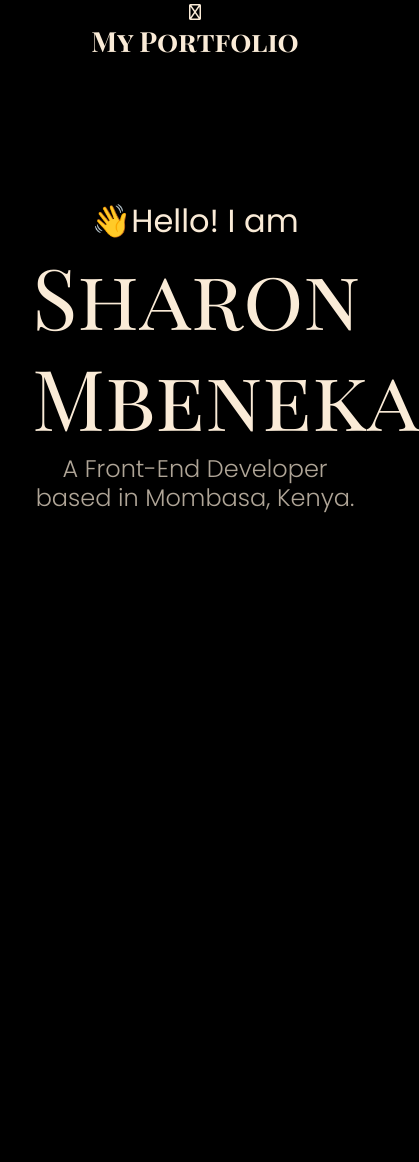
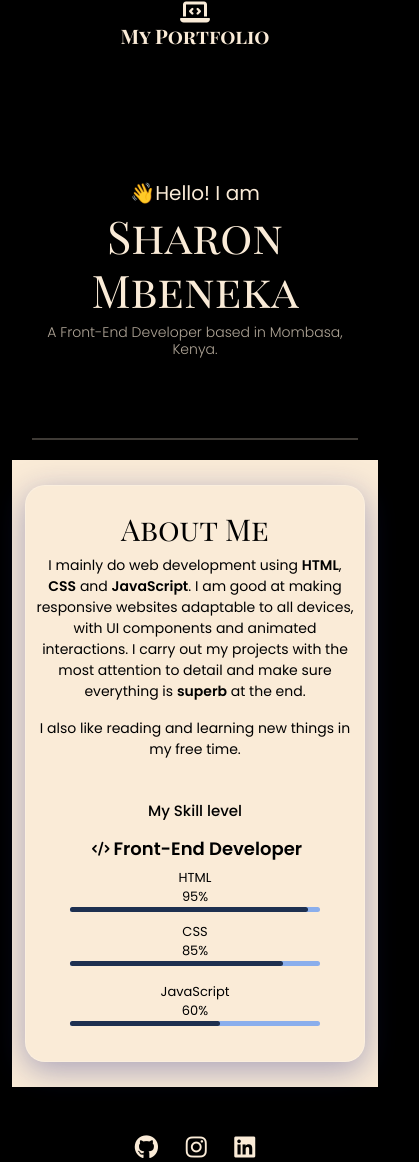
Before and after one commit to Multive018/my-portfolio-project, a plain HTML site: page index.html in a window 390 px wide. Shown: the whole page, 419 px wide, since content can reach past the window. Before the commit the page ends 844 px from the top, so only its background shows below. Drawn offline with nearby package versions, Linux system fonts and the light colour scheme; a web font is replaced by a local one.

Commit message:
added the about-me section

```diff
--- a/index.html
+++ b/index.html
@@ -15,7 +15,7 @@
 <body>
   <div class="container-fluid">
     <div class="header text-center">
-      <i class="fa-regular fa-circle-nodes fa-spin" style="color: #faebd7;"></i>
+      <i class="fa-solid fa-laptop-code fa-bounce fa-xl" style="color: #faebd7;"></i>
       <br>
       <h1>
         My Portfolio
@@ -32,6 +32,70 @@
         A Front-End Developer based in Mombasa, Kenya.
       </h2>
     </div>
+    <hr class="horizontal-rule border-2">
+    <section class="about-section" id="about-me">
+      <div class="row mb-5">
+        <div class="col about-me-card text-center">
+          <h3 class="card-title mb-2"> About Me </h3>
+          <div class="about-me-paragraphs">
+            <p>
+              I mainly do web development using
+              <strong>HTML</strong>, <strong>CSS</strong> and <strong>JavaScript</strong>. I am good at making responsive websites adaptable to all devices, with UI components
+              and animated interactions. I carry out my projects with the most attention to detail and make sure
+              everything is <strong>superb</strong> at the end.
+            </p>
+            <p>
+              I also like reading and learning new things in my free time.
+            </p>
+          </div>
+          <div class="skills">
+            <p class="mt-4"style="font-size: 15px; font-weight: 500;"> My Skill level</p>
+            <div class="skills-header">
+              <i class="fa-solid fa-code skills-icon"></i>
+              <h3 class="skills-title"> Front-End Developer </h3>
+            </div>
+            <div class="skills-data">
+              <div class="skill-name">
+                HTML
+              </div>
+              <span class="percentage-level"> 95% </span>
+              <div class="skills-bar">
+                <span class="skills-percentage skills-html"></span>
+              </div>
+            </div>
+            <div class="skills-data mb-3">
+              <div class="skill-name">
+                CSS
+              </div>
+              <span class="percentage-level"> 85% </span>
+              <div class="skills-bar">
+                <span class="skills-percentage skills-css"></span>
+              </div>
+            </div>
+            <div class="skills-data">
+              <div class="skill-name">
+                JavaScript
+              </div>
+              <span class="percentage-level"> 60% </span>
+              <div class="skills-bar">
+                <span class="skills-percentage skills-js"></span>
+              </div>
+            </div>
+          </div>
+        </div>
+      </div>
+    </section>
+    <footer class="social-media-icons mb-4">
+      <a href="#">
+        <i class="fa-brands fa-github fa-xl" style="color: #faebd7;"></i>
+      </a>
+      <a href="#">
+        <i class="fa-brands fa-instagram fa-xl" style="color: #faebd7;"></i>
+      </a>
+      <a href="#">
+        <i class="fa-brands fa-linkedin fa-xl" style="color: #faebd7;"></i>
+      </a>
+    </footer>
   </div>
 </body>
 </html>
--- a/style/portfolio.css
+++ b/style/portfolio.css
@@ -1,6 +1,7 @@
 :root{
   --primary-color: #000;
   --secondary-color: #faebd7;
+  --bar-color: #1E3050;
   --headings-font: "Playfair Display SC", "Times New Roman" , serif;
   --body-font: "Poppins", serif;
 }
@@ -17,12 +18,18 @@ h2{
   font-weight: 300;
   color: var(--secondary-color)
 }
+footer{
+  margin: 0 400px;
+  display: flex;
+  justify-content: space-evenly;
+}
 .job-title{
   font-size: 24px;
   opacity: 0.7;
 }
 .hero{
   margin: 140px 20px;
+  margin-bottom: 170px;
 }
 .hero p{
   color: var(--secondary-color);
@@ -34,3 +41,127 @@ h2{
   font-family: var(--headings-font);
   font-size: 84px;
 }
+.horizontal-rule{
+  color: antiquewhite;
+  margin: 60px;
+}
+.about-me-paragraphs{
+  line-height: 1.5;
+  font-family: var(--body-font);
+}
+.about-section{
+  background-color: #faebd7;
+}
+.about-me-card{
+  margin: 30px 200px;
+  height: max-content;
+  background: var(--secondary-color);
+  box-shadow: 0 8px 32px 0 rgba( 31, 38, 135, 0.37 );
+  backdrop-filter: blur( 18px );
+  -webkit-backdrop-filter: blur( 18px );
+  border: 1px solid rgba( 255, 255, 255, 0.18 );
+  border-radius: 20px;
+  padding: 25px 10px;
+  z-index: 10;
+  color: var(--primary-color);
+}
+.card-title{
+  font-family: var(--headings-font);
+  font-size: 45px;
+  font-weight:500;
+}
+.skills{
+  display: flex;
+  flex-direction: column;
+  font-family: var(--body-font);
+}
+.skills-title{
+  font-weight: 800;
+  font-size: 24px;
+}
+.skills-icon{
+  font-size: 20px;
+  margin: 4px;
+}
+.skills-header{
+  display: flex;
+  flex-direction: row;
+  justify-content: center;
+}
+.skills-bar, .skills-percentage{
+  width: 300px;
+  height: 5px;
+  border-radius: 5px;
+  cursor: pointer;
+}
+.skills-bar{
+  display: block;
+  margin: 0 auto;
+  background-color: #8aaeec;
+}
+.skills-percentage{
+  display: block;
+  background-color: var(--bar-color);
+}
+.skills-html{
+  width: 95%;
+}
+.skills-css{
+  width: 85%;
+}
+.skills-js{
+  width: 60%;
+}
+@media (max-width: 920px){
+  body{
+    text-align: center;
+  }
+  h1{
+    font-size: 20px;
+  }
+  footer{
+    margin: 0 95px;
+  }
+  p{
+    line-height: 1.5;
+    font-size: 14px;
+  }
+  .hero p{
+    font-size: 20px;
+  }
+  .intro{
+    font-size: 45px;
+  }
+  .job-title{
+    font-size: 14px;
+  }
+  .hero{
+   margin-top: 130px;
+   margin-bottom: 80px;
+  }
+  .horizontal-rule{
+    margin: 20px;
+  }
+  .about-me-card{
+    margin: 25px;
+  }
+  .about-me-paragraphs{
+    font-size: 12px;
+  }
+  .card-title{
+    font-size: 30px;
+  }
+  .skills-title{
+    font-size: 18px;
+  }
+  .skills-icon{
+    font-size: 14px;
+  }
+  .skills-data{
+    font-size: 13px;
+    margin-bottom: 10px;
+  }
+  .skills-bar{
+    width: 250px;
+  }
+}
```
